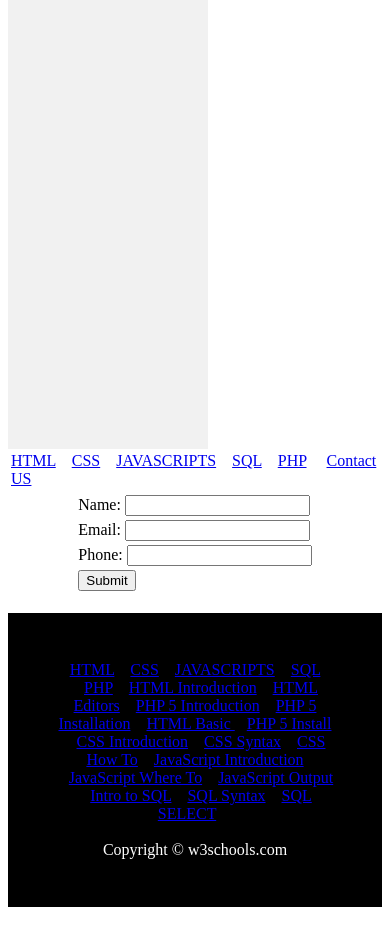
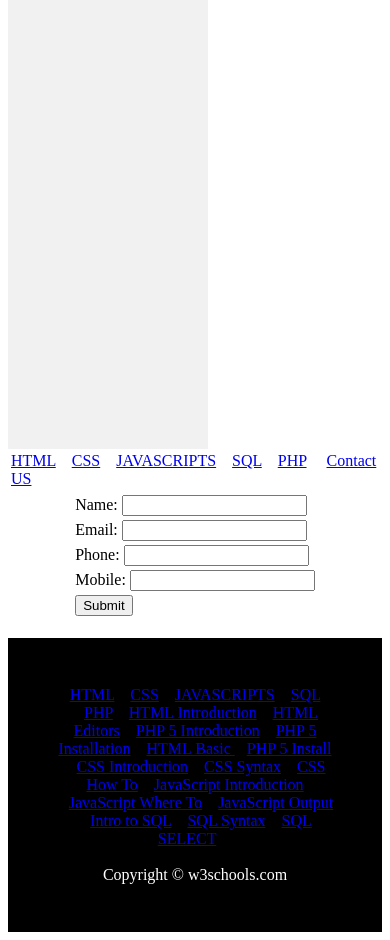
Before and after one commit to vdpverma/w3schools, a PHP site: page /contact.php in a window 390 px wide. Shown: the part 267-1207 px from the top of the page. Before the commit the page ends 1174 px from the top, so only its background shows below. Run offline with PHP 8.4, Linux system fonts and the light colour scheme; data comes from the database, SQL or seed files in the repository.

Commit message:
added mobile

```diff
--- a/contact.php
+++ b/contact.php
@@ -87,6 +87,7 @@ return true;
 <tr><td>Name: <input type="text" name="first_name"></td></tr>
 <tr><td>Email: <input type="text" name="email"></td></tr>
 <tr><td>Phone: <input type="text" name="phone"></td></tr>
+<tr><td>Mobile: <input type="text" name="mphone"></td></tr>
 <tr><td><input type="submit" name="submit">
 
   <!--  <input  type="submit" value="Register" name="Register"> -->
```
